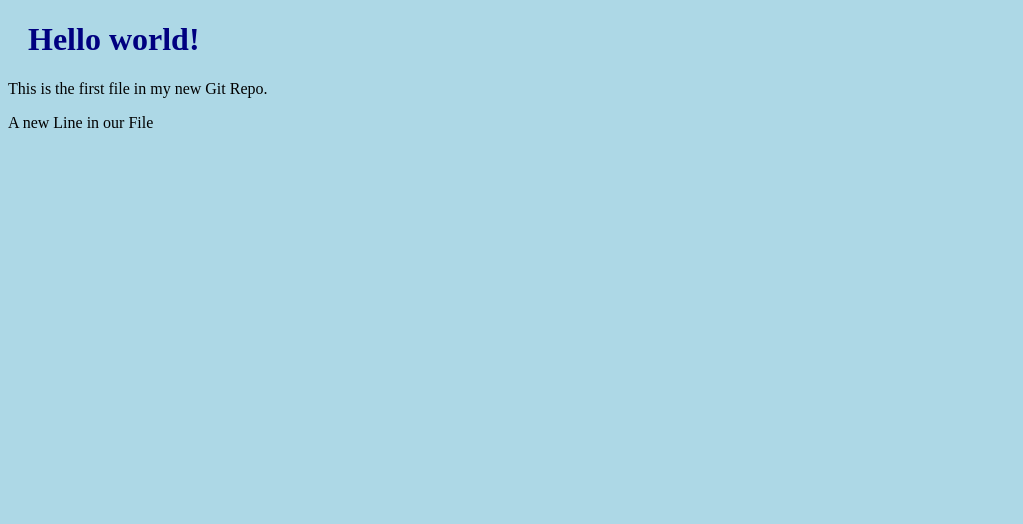
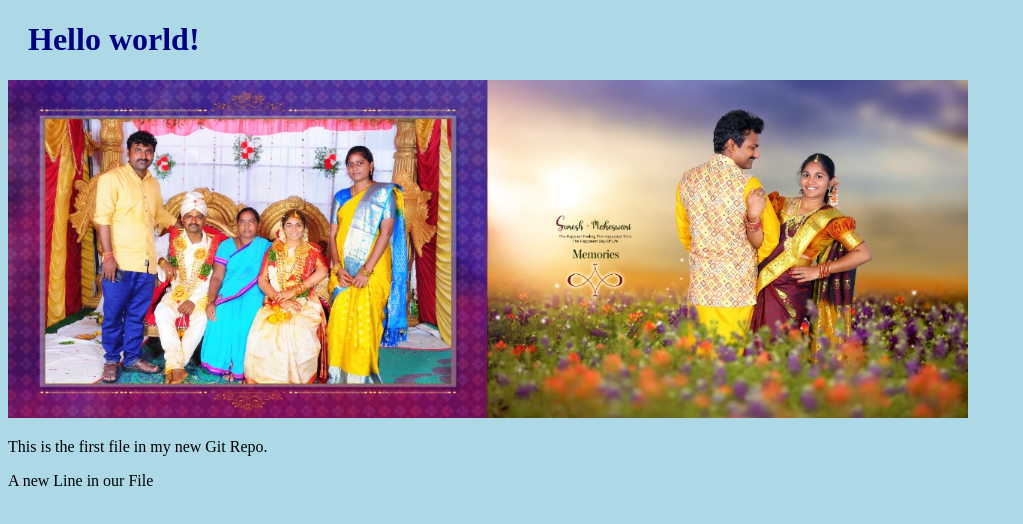
Before and after one commit to ttsb66/helllo-world, a plain HTML site: page index.html in a window 1280 px wide. Shown: the whole page, without its empty margins (0-1023 px from the left). Drawn offline with Linux system fonts and the light colour scheme.

Commit message:
Img added to HelloWorld

```diff
--- a/index.html
+++ b/index.html
@@ -7,6 +7,8 @@
 <body>
 
 <h1>Hello world!</h1>
+<div><img src="myMrg.jpeg" alt="Hello World from Space"
+style="width:100%;max-width:960px"></div>
 <p>This is the first file in my new Git Repo.</p>
 <p> A new Line in our File</p>
 </body>
```
Also changed, not shown: myMrg.jpeg (added).
